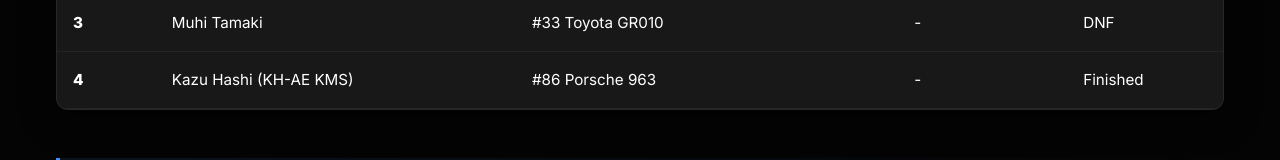
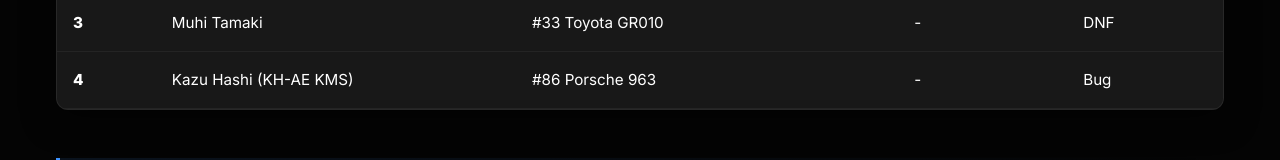
Before and after one commit to ciccida/wec-sprint-series, a React (Vite) app: page / in a window 1280 px wide. Shown: the part 5855-6015 px from the top of the page. Built offline with nearby package versions, Linux system fonts and the light colour scheme; no server answers.

Commit message:
Fix UI displaying Finished for Bug and DNS

```diff
--- a/src/components/RaceResults.jsx
+++ b/src/components/RaceResults.jsx
@@ -33,7 +33,9 @@ const RaceResults = ({ results, roundName }) => {
                                     r.time.includes('Fuel') ||
                                     r.time.includes('Suspension') ||
                                     r.time.includes('Retired') ||
-                                    r.time.includes('DQ')
+                                    r.time.includes('DQ') ||
+                                    r.time.includes('Bug') ||
+                                    r.time.includes('DNS')
                                 );
                                 return (
                                     <tr key={i}>
@@ -77,7 +79,9 @@ const RaceResults = ({ results, roundName }) => {
                                     r.time.includes('Fuel') ||
                                     r.time.includes('Suspension') ||
                                     r.time.includes('Retired') ||
-                                    r.time.includes('DQ')
+                                    r.time.includes('DQ') ||
+                                    r.time.includes('Bug') ||
+                                    r.time.includes('DNS')
                                 );
                                 return (
                                     <tr key={i}>
```
